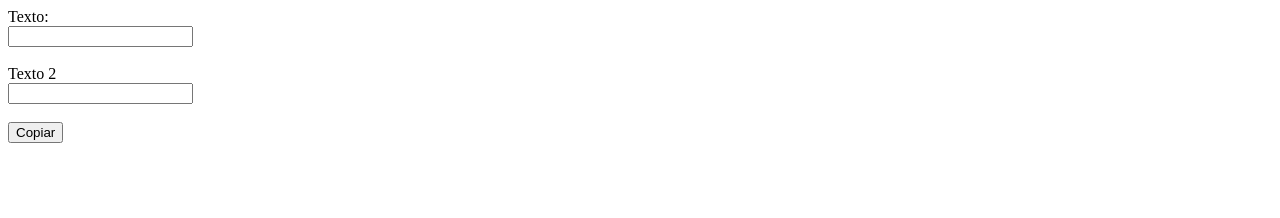
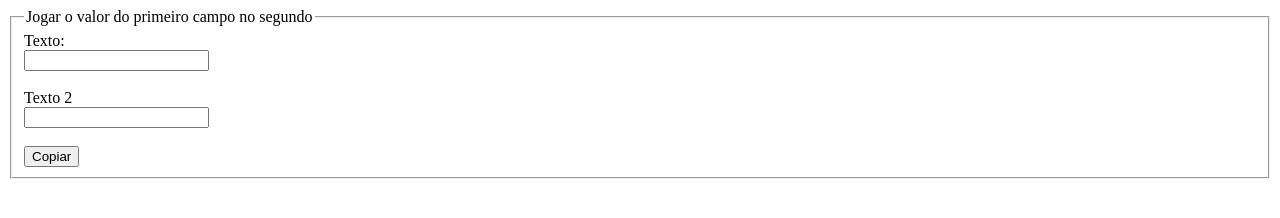
Before and after one commit to leticiasu/exercicios, a plain HTML site: page Exercicio 2/Exercicio-2.1/index.html in a window 1280 px wide. Drawn offline with Linux system fonts and the light colour scheme.

Commit message:
add fieldset e correção de erro

```diff
--- a/Exercicio 2/Exercicio-2.1/index.html
+++ b/Exercicio 2/Exercicio-2.1/index.html
@@ -3,10 +3,12 @@
 <head>
     <meta charset="UTF-8">
     <meta http-equiv="X-UA-Compatible" content="IE=edge">
-    <meta name="viewport" content="width=, initial-scale=1.0">
-    <title>Document</title>
+    <meta name="viewport" content="width=device-width, initial-scale=1.0">
+    <title>Pegar o valor de um campo e jogar no outro</title>
 </head>
 <body>
+<fieldset>
+    <legend>Jogar o valor do primeiro campo no segundo</legend>
     <form action="">
         <label for="idText">Texto:</label><br>
         <input type="text" id="idText" name="nmText">
@@ -19,6 +21,7 @@
 
         <button type="button" onclick="pegarDados()">Copiar</button>
     </form>
+</fieldset>
 
     <script>
         function pegarDados(){
```
Lines whose indentation alone changed are shown as unchanged.
